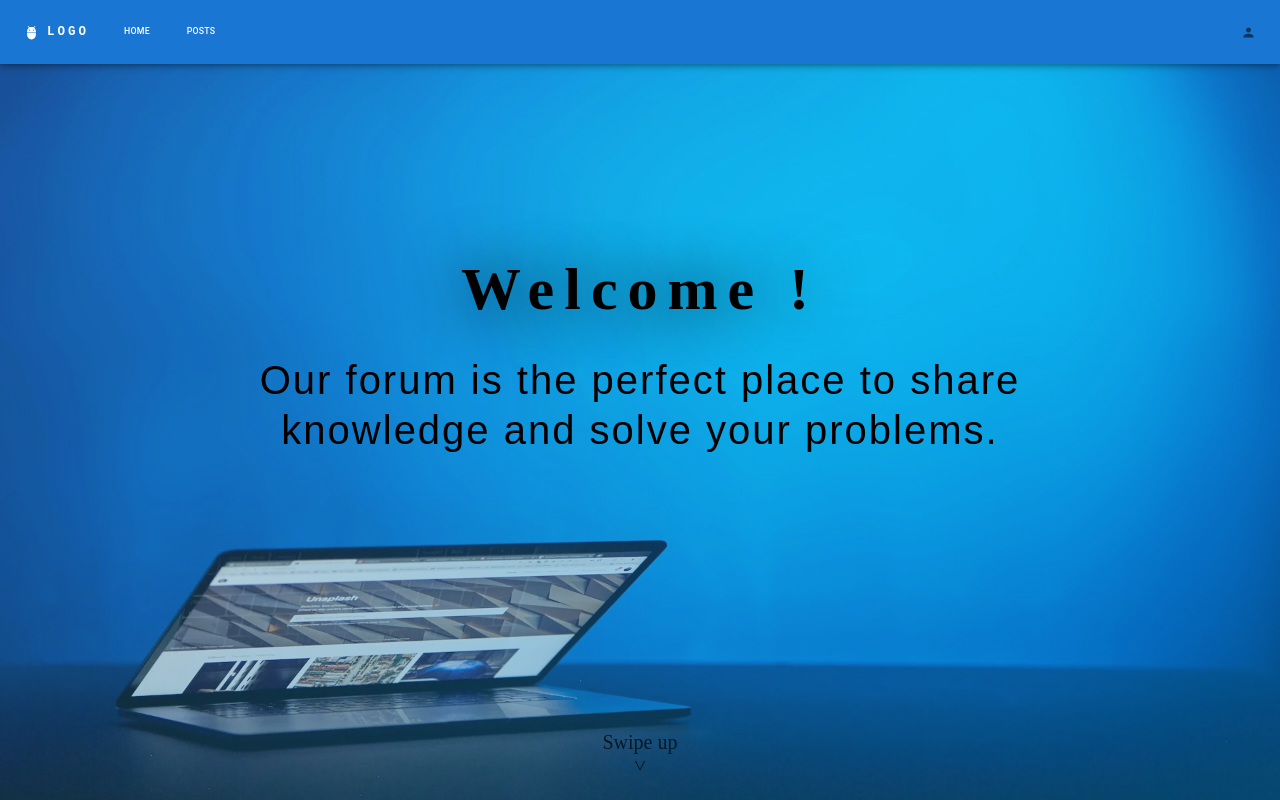
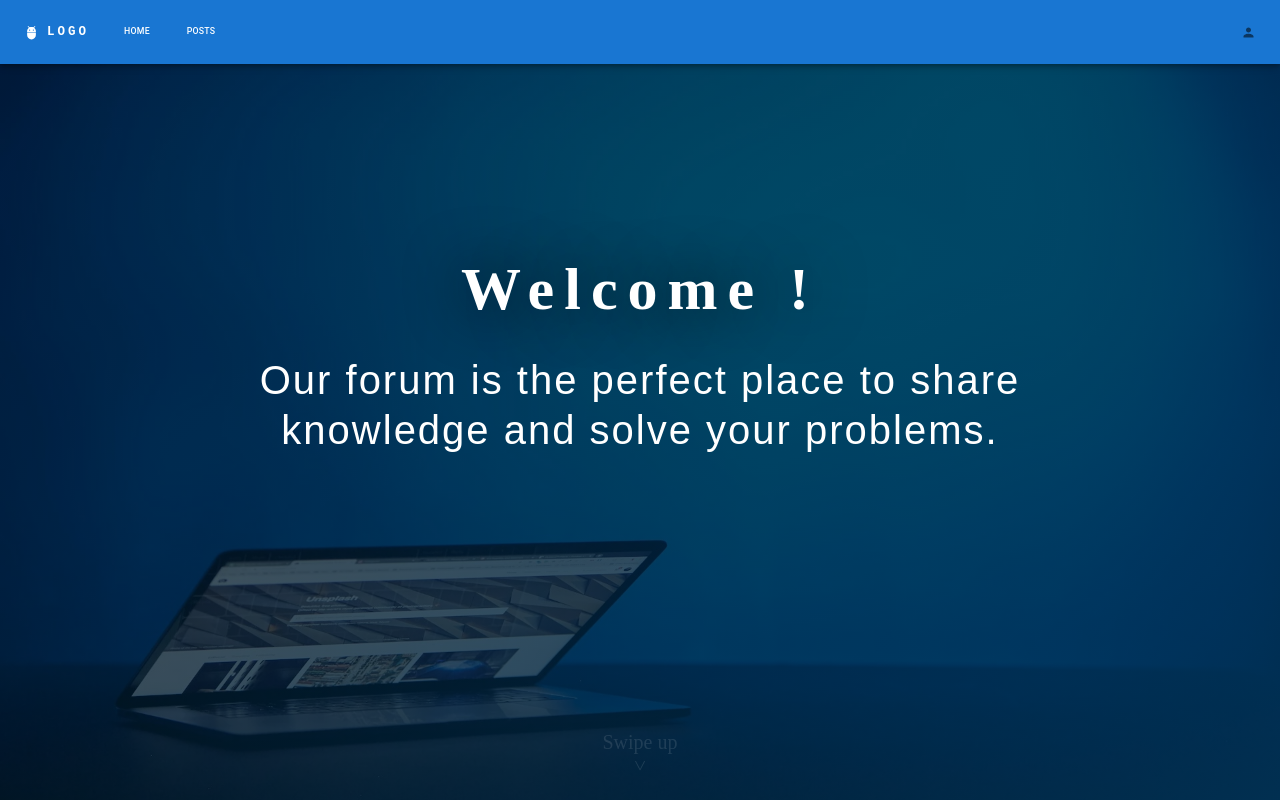
Before and after one commit to DanielMMITM/Forum-Front, a React (Vite) app: page / in a window 1280 px wide. Shown: the top 800 px of the page. Built offline with nearby package versions, Linux system fonts and the light colour scheme.

Commit message:
Update - update swipe animation opacity and bg color main header

```diff
--- a/src/index.css
+++ b/src/index.css
@@ -21,13 +21,13 @@
 @keyframes jump {
   0% {
     transform: translateY(-0.5rem);
-    opacity: 0.7; }
+    opacity: 0.1; }
   50% {
     transform: translateY(1rem);
     opacity: 1; }
   100% {
     transform: translateY(-0.5rem);
-    opacity: 0.7; } }
+    opacity: 0.1; } }
 
 *,
 *::after *::before {
@@ -107,12 +107,12 @@
     text-align: center; }
 
 .home-header {
-  background-image: linear-gradient(320deg, rgba(3, 138, 216, 0.5), rgba(255, 255, 255, 0.1)), url("/src/assets/images/header.webp");
+  background-image: linear-gradient(320deg, rgba(0, 52, 89, 0.9), rgba(0, 0, 0, 0.6)), url("/src/assets/images/header.webp");
   background-position: bottom;
   background-size: cover;
   background-repeat: no-repeat;
   min-height: 100vh;
-  color: #000000;
+  color: #ffffff;
   backface-visibility: hidden; }
   .home-header--swipe {
     display: flex;
--- a/src/sass/base/_animations.scss
+++ b/src/sass/base/_animations.scss
@@ -33,7 +33,7 @@
 @keyframes jump {
   0% {
     transform: translateY(-0.5rem);
-    opacity: 0.7;
+    opacity: 0.1;
   }
 
   50% {
@@ -43,6 +43,6 @@
 
   100% {
     transform: translateY(-0.5rem);
-    opacity: 0.7;
+    opacity: 0.1;
   }
 }
--- a/src/sass/pages/_home.scss
+++ b/src/sass/pages/_home.scss
@@ -1,8 +1,8 @@
 .home-header {
   background-image: linear-gradient(
       320deg,
-      rgba($color-primary, 0.5),
-      rgba($white, 0.1)
+      rgba($color-primary-dark, 0.9),
+      rgba($black, 0.6)
     ),
     url("/src/assets/images/header.webp");
   background-position: bottom;
@@ -11,7 +11,7 @@
 
   min-height: 100vh;
 
-  color: $black;
+  color: $white;
 
   backface-visibility: hidden;
 
```
